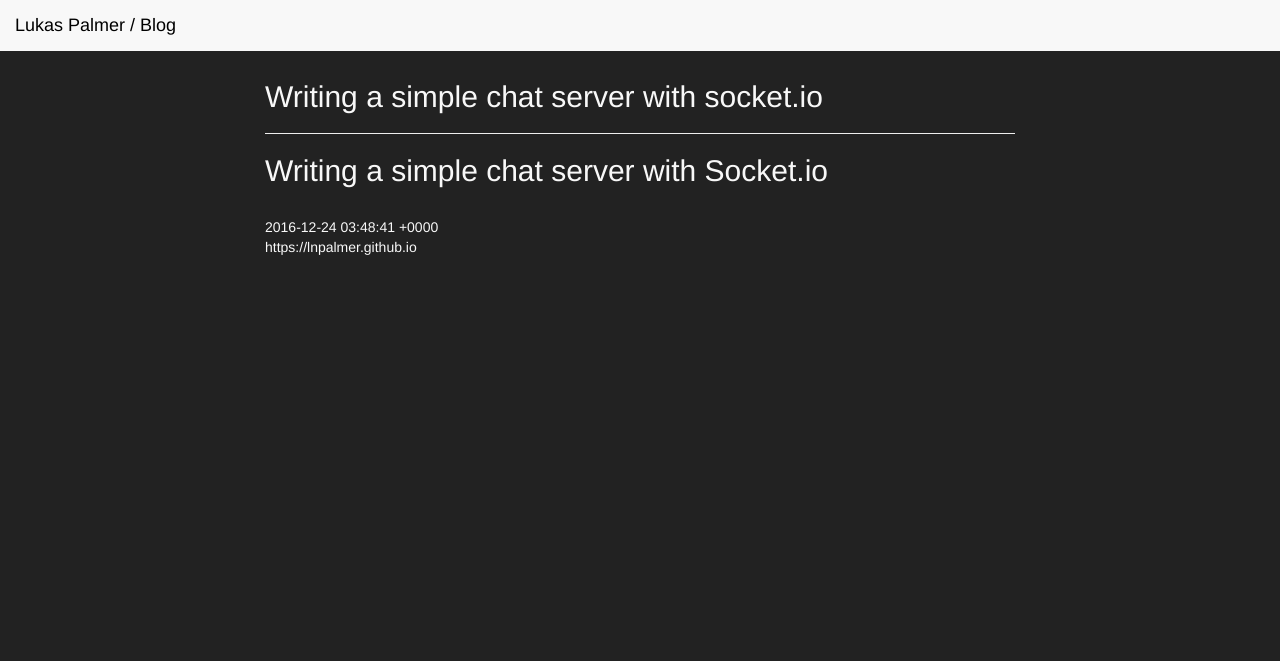
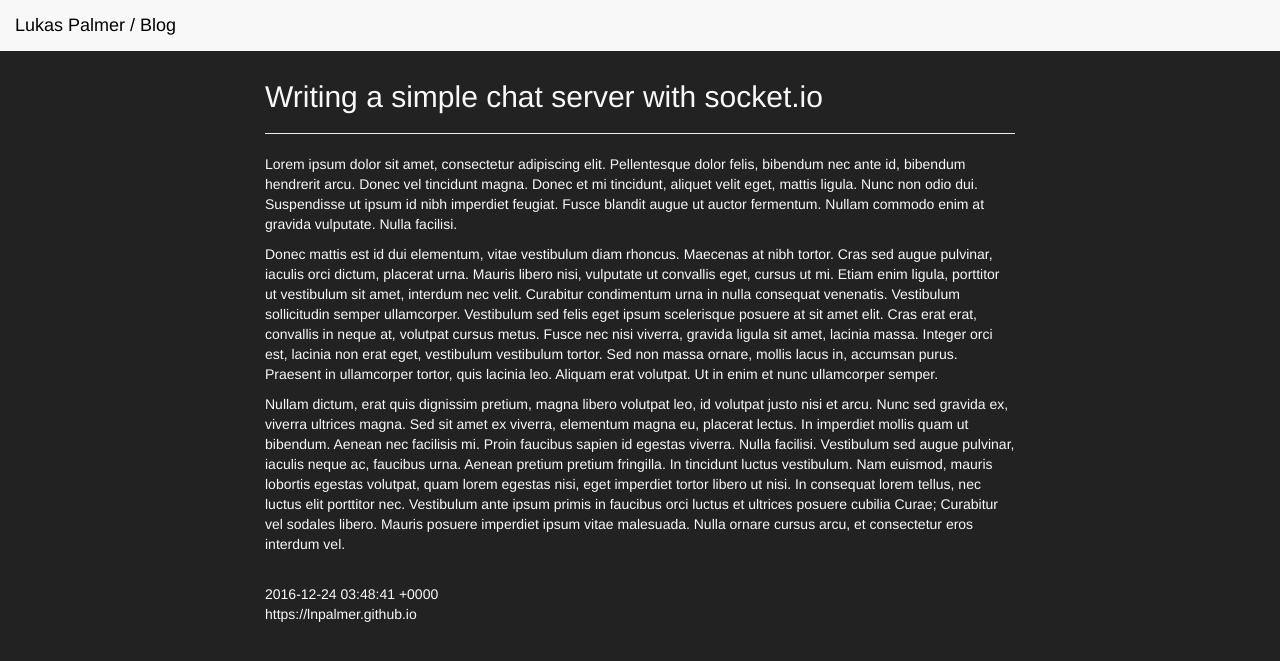
Before and after one commit to lnpalmer/lnpalmer.github.io, a Jekyll site: the page built from _posts/2016-12-23-chat.md, in a window 1280 px wide. Shown: the top 661 px of the page. Built offline with Jekyll 4.4.1, drawn with Linux system fonts in a browser that asks for light colours.

Commit message:
misc. setup

```diff
--- a/_posts/2016-12-23-chat.md
+++ b/_posts/2016-12-23-chat.md
@@ -3,4 +3,8 @@
 title: Writing a simple chat server with socket.io
 ---
 
-## Writing a simple chat server with Socket.io
+Lorem ipsum dolor sit amet, consectetur adipiscing elit. Pellentesque dolor felis, bibendum nec ante id, bibendum hendrerit arcu. Donec vel tincidunt magna. Donec et mi tincidunt, aliquet velit eget, mattis ligula. Nunc non odio dui. Suspendisse ut ipsum id nibh imperdiet feugiat. Fusce blandit augue ut auctor fermentum. Nullam commodo enim at gravida vulputate. Nulla facilisi.
+
+Donec mattis est id dui elementum, vitae vestibulum diam rhoncus. Maecenas at nibh tortor. Cras sed augue pulvinar, iaculis orci dictum, placerat urna. Mauris libero nisi, vulputate ut convallis eget, cursus ut mi. Etiam enim ligula, porttitor ut vestibulum sit amet, interdum nec velit. Curabitur condimentum urna in nulla consequat venenatis. Vestibulum sollicitudin semper ullamcorper. Vestibulum sed felis eget ipsum scelerisque posuere at sit amet elit. Cras erat erat, convallis in neque at, volutpat cursus metus. Fusce nec nisi viverra, gravida ligula sit amet, lacinia massa. Integer orci est, lacinia non erat eget, vestibulum vestibulum tortor. Sed non massa ornare, mollis lacus in, accumsan purus. Praesent in ullamcorper tortor, quis lacinia leo. Aliquam erat volutpat. Ut in enim et nunc ullamcorper semper.
+
+Nullam dictum, erat quis dignissim pretium, magna libero volutpat leo, id volutpat justo nisi et arcu. Nunc sed gravida ex, viverra ultrices magna. Sed sit amet ex viverra, elementum magna eu, placerat lectus. In imperdiet mollis quam ut bibendum. Aenean nec facilisis mi. Proin faucibus sapien id egestas viverra. Nulla facilisi. Vestibulum sed augue pulvinar, iaculis neque ac, faucibus urna. Aenean pretium pretium fringilla. In tincidunt luctus vestibulum. Nam euismod, mauris lobortis egestas volutpat, quam lorem egestas nisi, eget imperdiet tortor libero ut nisi. In consequat lorem tellus, nec luctus elit porttitor nec. Vestibulum ante ipsum primis in faucibus orci luctus et ultrices posuere cubilia Curae; Curabitur vel sodales libero. Mauris posuere imperdiet ipsum vitae malesuada. Nulla ornare cursus arcu, et consectetur eros interdum vel.
```
